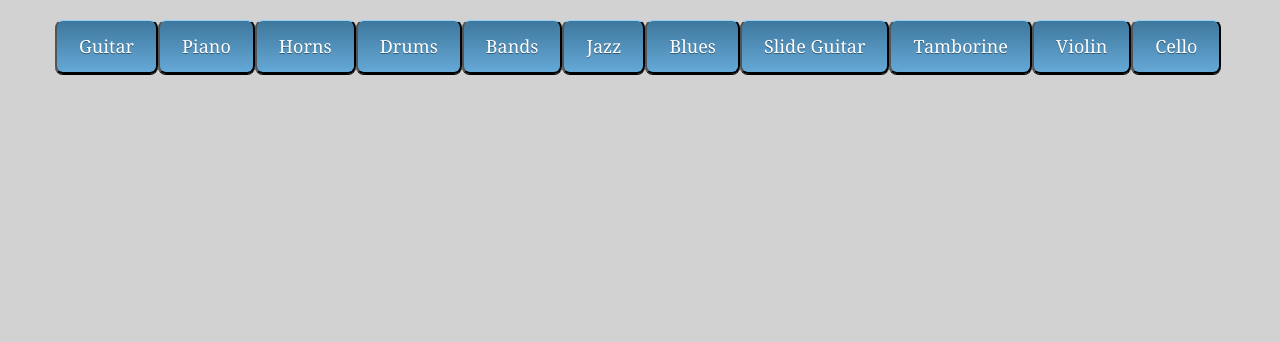
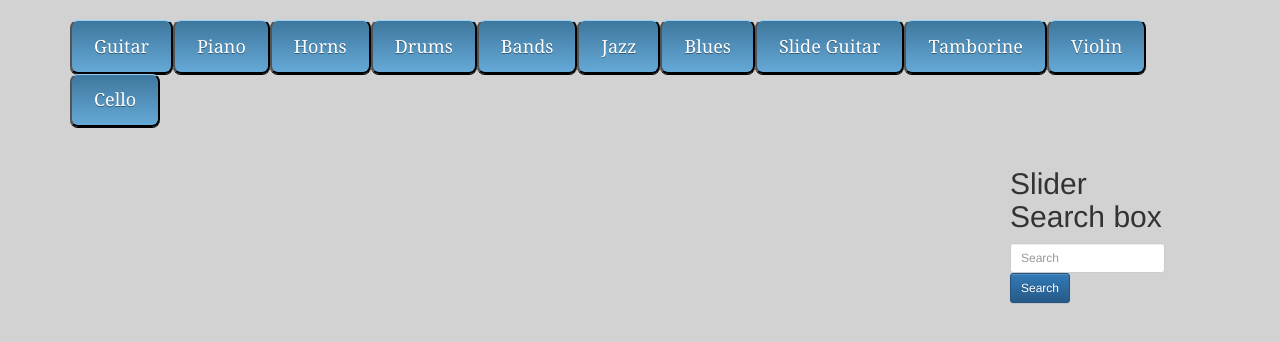
Before and after one commit to ccruml20/GifTastic, a plain HTML site: page index.html in a window 1280 px wide. Drawn offline with nearby package versions, Linux system fonts and the light colour scheme.

Commit message:
final push

```diff
--- a/assets/javascript/app.js
+++ b/assets/javascript/app.js
@@ -11,7 +11,7 @@ $(document).ready(function() {
         var imageUrlMoving;
         // var rating;
         let keys = Object.keys(imagesObj);
-        // console.log(' IMAGE OBJECT', imageObject);
+        console.log(' IMAGE OBJECT', imagesObj);
         keys.forEach(function(key) {
             // rating = imageObject[key].rating
             if (key === 'original_still') {
@@ -40,14 +40,21 @@ $(document).ready(function() {
         	}else {
         	img.attr('src', imageData.imageUrlMoving);
         	};
-
-
         })
+    };
 
 
 
+        $(".searchBtn").on('click', function(){
+            var newSearch = $(".searchInput").val();
+            categories.push(newSearch);
+            console.log(categories);
+            $(".categoryEl").empty();
+            createButton();
 
-    };
+        });
+
+
 
     function fetchGifs(e) {
         e.preventDefault();
@@ -58,6 +65,7 @@ $(document).ready(function() {
             url: queryURL,
             method: "GET"
         }).done(function(res) {
+            console.log(res, "=====================")
         	$(".gifImages").empty();
             res.data.forEach(function(val) {
                 var keys = Object.keys(val);
@@ -75,11 +83,15 @@ $(document).ready(function() {
     };
 
     //used a each fuction to creat buttons from categories array
-
-    $.each(categories, function(index, value) {
+    function createButton(){
+         $.each(categories, function(index, value) {
         var button = $("<button class='buttonStyle'>");
         button.text(value);
         button.click(fetchGifs);
         $(".categoryEl").append(button);
     });
+     };
+     createButton();
+
+
 });
--- a/index.html
+++ b/index.html
@@ -14,11 +14,18 @@
 
 <body>
     <div class="container">
-        <div class="row picRowStyle">
-            <div class="categoryEl col-12"></div>
+        <div class="row picRowStyle col-md-12">
+            <div class="categoryEl col-md-12"></div>
         </div>
-        <div class="row">
-            <div class="gifImages col-12"></div>
+        <div class="row col-md-12">
+            <div class="gifImages col-md-10"></div>
+            <div class="col-md-2">
+                <h2>Slider Search box</h2>
+                <div class="search">
+                    <input type="text" class="searchInput form-control input-sm" maxlength="64" placeholder="Search" />
+                    <button type="submit" class="searchBtn btn btn-primary btn-sm">Search</button>
+                </div>
+            </div>
         </div>
     </div>
 </body>
```
